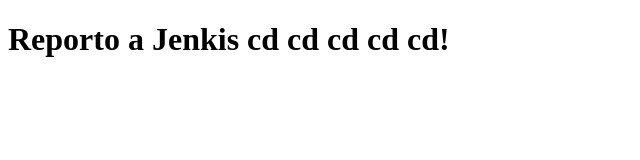
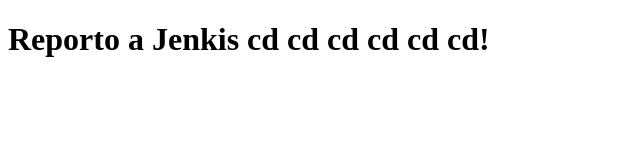
Before and after one commit to AbrilFeynman/nodejenkins, a website: page index.html in a window 1280 px wide. Shown: the full height of the page, 0-640 px from the left. Drawn offline with Linux system fonts and the light colour scheme.

Commit message:
new upd apellido cd cdl 6

```diff
--- a/index.html
+++ b/index.html
@@ -6,7 +6,7 @@
 </head>
 
 <body>
-    <h1>Reporto a Jenkis cd cd cd cd cd!</h1>
+    <h1>Reporto a Jenkis cd cd cd cd cd cd!</h1>
 </body>
 
 </html>
```
